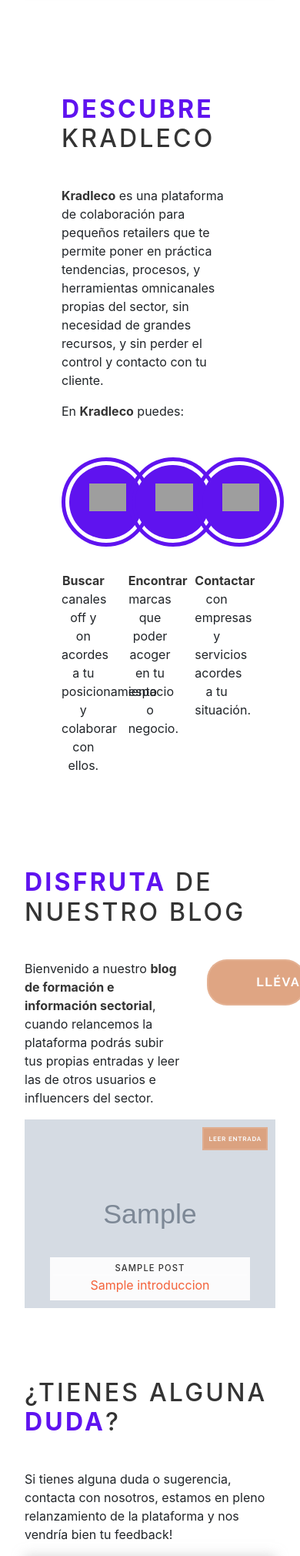
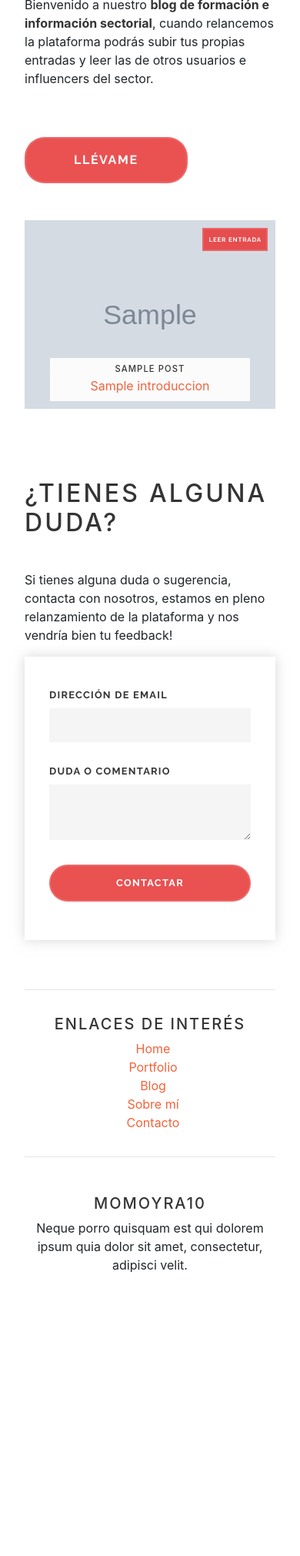
Before and after one commit to Quitiweb/game_artist, a Django app: template templates/landing/index.html in a window 390 px wide; the page is wider, and only the part inside the window is pictured. Shown: the part 2804-4825 px from the top of that part at 77% size. After the commit the page ends 4457 px from the top of that part, so only its background shows below. Run offline with Django 3.2, Linux system fonts and the light colour scheme; the template is opened without the code that fills it: most values are stand-ins (such as "Sample title", 1, 10 or a date in 2020); grey boxes marked "Sample" are stand-in pictures; form fields are guessed from the names that the template uses; some libraries are stand-ins or nearby versions; grey boxes are pictures that could not be loaded.

Commit message:
Terminado mas o menos el diseño responsive del landing, a falta del blog.

```diff
--- a/static/landing/css/landing.css
+++ b/static/landing/css/landing.css
@@ -1154,7 +1166,7 @@ input, select, textarea {
 		-webkit-transition: background-color 0.2s ease-in-out;
 		-ms-transition: background-color 0.2s ease-in-out;
 		transition: background-color 0.2s ease-in-out;
-		background-color: #DC9B74;
+		background-color: #e83c3c;;
 		border-radius: 26px;
 		opacity: 0.89;
 		border: 0;
--- a/static/main/assets/css/header.css
+++ b/static/main/assets/css/header.css
@@ -17,10 +17,10 @@
 	}
 
         #header .artista {
-            width: 50%;
+            width: 80%;
             position: absolute;
             top: 1em;
-            left: 5em;
+            /*left: 5em;*/
         }
 
             #header .artista h6 {
@@ -147,7 +147,7 @@
 			}
 
 		    #header.alt nav a:hover {
-		        color: #00000;
+		        color: #e83c3c;
 		    }
 
 		@media screen and (max-width: 980px) {
@@ -170,8 +170,7 @@
 		@media screen and (max-width: 736px) {
 
 			#header {
-				height: 2.75em;
-				line-height: 2.75em;
+
 			}
 
 				#header nav {
@@ -182,8 +181,6 @@
 				}
 
 					#header nav a {
-						height: inherit;
-						line-height: inherit;
 					}
 
 						#header nav a[href="#menu"] {
@@ -200,7 +197,7 @@
 
 		@media screen and (max-width: 480px) {
 
-			#header nav a[href="#menu"] {
+/*			#header nav a[href="#menu"] {
 				width: 4em;
 				white-space: nowrap;
 				text-indent: 4em;
@@ -216,6 +213,6 @@
 					text-align: right;
 					margin-left: 0;
 					padding-right: 1.25em;
-				}
+				}*/
 
 		}
--- a/templates/landing/base.html
+++ b/templates/landing/base.html
@@ -6,6 +6,8 @@
 
         <!-- Verificar el sitio web en Google Webmasters -->
 		<meta name="google-site-verification" content="lsjetXvJbnfErFsY40Acio-XFPhgVtAESjRp1zPBeIQ" />
+        <meta name="viewport" content="width=device-width, initial-scale=1">
+        <link rel="stylesheet" href="path/to/font-awesome/css/font-awesome.min.css">
 
         <!-- Global site tag (gtag.js) - Google Analytics -->
         <script async src="https://www.googletagmanager.com/gtag/js?id=UA-136254464-1"></script>
--- /dev/null
+++ b/templates/landing/inc/banda.html
@@ -0,0 +1,28 @@
+{% load static %}
+
+<section id="pruebalo-gratis">
+    <div class="pruebalo-gratis">
+        <div class="row gtr-uniform">
+            <div class="col-12">
+                <div class="sombra-box justify-content-center" id="banda">
+                    <!-- <div class="logo"><span class="icon fa-diamond"></span></div> -->
+                    <div class="col-12"><span class="image"><img src="{% static 'landing/images/Image_Landing_2.png' %}" alt="" /></span></div>
+                <div class="row text-center"  align="center">
+                <div class="col-3"></div>
+                <p class="col-lg-6 p-4" style="font-size:16px;  background-color:rgba(255,255,255, 0.3); border-radius: 20px;">
+                    <strong style="color: black; z-index:10;">
+                        Me llamo Paloma Ribeiro, en el WoW era una priest de nivel chorrocientos llamada Emeren y aquí soy Momoyra10.
+                    Llevo toda mi vida dibujando y es con lo que me gano la vida. Inicié estudios de antropología,
+                    pero los dejé para centrarme al 100% en mi pasión, el mundo de la ilustración y el diseño. Dar salida a  nuevas ideas y originales
+                    </strong></p>
+                    <div class="col-3"></div>
+                </div>
+
+                    <form class="url mt-5" action="/about" method="get">
+                        <input type="submit" value="Más sobre mi" />
+                    </form>
+                </div>
+            </div>
+        </div>
+    </div>
+</section>
--- a/templates/landing/inc/blog.html
+++ b/templates/landing/inc/blog.html
@@ -1,21 +1,19 @@
 {% load static %}
 
-<section id="blog" class="wrapper alt style1">
+<section id="blog" class="wrapper alt style1" style="margin-top:10px;">
     <div class="inner">
-        <h2 class="major"><b>Disfruta</b> de nuestro blog</h2>
+        <h2 class="major">Disfruta de mi blog</h2>
         <div class="row">
-            <div class="col-8 col-12-small">
+            <div class="col-12">
                 <p>Bienvenido a nuestro <b>blog de formación e información sectorial</b>,
                 cuando relancemos la plataforma podrás subir tus propias entradas
                 y leer las de otros usuarios e influencers del sector.</p>
             </div>
-            <div class="col-4 col-12-small">
-                <ul class="actions">
-                    <li><a href="/blog" class="button">Llévame</a></li>
-                </ul>
+            <div class="col-12 mt-5">
+                <a href="/blog" class="button">Llévame</a>
             </div>
         </div>
-        <section class="features">
+        <section class="features mt-5">
             {% for p in post_list %}
                 <article>
                     <a href="/blog/{{ p.get_url }}" class="image">
--- a/templates/landing/inc/footer.html
+++ b/templates/landing/inc/footer.html
@@ -2,7 +2,7 @@
 
 <section id="footer">
     <div id="contact" class="inner">
-        <h2 class="major">¿Tienes alguna <b>duda</b>?</h2>
+        <h2 class="major">¿Tienes alguna duda?</h2>
         <p>Si tienes alguna duda o sugerencia, contacta con nosotros, estamos en pleno relanzamiento de la plataforma y nos vendría bien tu feedback!</p>
         <div class="contact-form">
             <form novalidate="novalidate" method="post" name="contact">
@@ -24,6 +24,43 @@
                 </ul>
             </form>
         </div>
+
+        <!-- Footer -->
+        <footer class="page-footer font-small blues mt-5">
+          <div class="container-fluid text-center text-md-left mt-5">
+            <div class="row mt-5">
+
+              <hr class="clearfix w-100 d-md-0 pb-3">
+              <div class="col-md-6 mb-md-0 mb-6">
+                <h5 class="text-uppercase">Enlaces de interés</h5>
+                <ul class="list-unstyled">
+                  <li>
+                    <a href="#!">Home</a>
+                  </li>
+                  <li>
+                    <a href="#!">Portfolio</a>
+                  </li>
+                  <li>
+                    <a href="#!">Blog</a>
+                  </li>
+                  <li>
+                    <a href="#!">Sobre mí</a>
+                  </li>
+                  <li>
+                    <a href="#!">Contacto</a>
+                  </li>
+                </ul>
+              </div>
+                <hr class="clearfix w-100 d-md-none pb-3">
+             <div class="col-md-6 mt-md-0 mt-3 mb-5">
+                <h5 class="text-uppercase">MOMOYRA10</h5>
+                <p>Neque porro quisquam est qui dolorem ipsum quia dolor sit amet, consectetur, adipisci velit.</p>
+              </div>
+            </div>
+          </div>
+        </footer>
+<!-- Footer -->
+
         <!--
         <ul class="contact">
             <li class="fa-envelope"><a href="#">info@kradleco.es</a></li>
--- a/templates/landing/inc/header.html
+++ b/templates/landing/inc/header.html
@@ -2,8 +2,6 @@
 
 <header id="header" class="alt container row col-12" style="width:100%; margin: 0 auto;">
     <div class="col-12">
-        <a href="/" class="image original"><img src="{% static 'main/images/ga_logo_crop.png' %}" alt="gameartist.es" /></a>
-        <a href="/" class="image white"><img src="{% static 'main/images/ga_logo_empty.png' %}" alt="gameartist.es" /></a>
 
         <div class="artista">
             <h6><b>Momoyra10</b><br><b>Paloma Ribeiro .</b> Artista Digital</h6>
@@ -18,7 +16,7 @@
         </nav>
 
         <nav class="menu">
-            <a href="#menu">Menu</a>
+            <a href="#menu"></a>
         </nav>
     </div>
 
--- a/templates/landing/inc/pruebalo.html
+++ /dev/null
@@ -1,17 +0,0 @@
-{% load static %}
-
-<section id="pruebalo-gratis">
-    <div class="pruebalo-gratis">
-        <div class="row gtr-uniform">
-            <div class="col-12">
-                <div class="sombra-box">
-                    <!-- <div class="logo"><span class="icon fa-diamond"></span></div> -->
-                    <div class="col-12"><span class="image fit"><img src="{% static 'landing/images/Image_Landing_2.png' %}" alt="Kradleco" /></span></div>
-                    <form class="url" action="/formulario" method="get">
-                        <input type="submit" value="Pruébalo Gratis" />
-                    </form>
-                </div>
-            </div>
-        </div>
-    </div>
-</section>
--- a/templates/landing/index.html
+++ b/templates/landing/index.html
@@ -9,17 +9,11 @@
 	<!-- Banner -->
 	{% include "landing/inc/banner.html" %}
 
-	<!-- Marca, espacio o servicio -->
+	<!-- Portfolio -->
 	{% include "landing/inc/portfolio.html" %}
 
-	<!-- Ventajas -->
-	{% include "landing/inc/ventajas.html" %}
-
-	<!-- Pruebalo Gratis -->
-	{% include "landing/inc/pruebalo.html" %}
-
-	<!-- Descubre -->
-	{% include "landing/inc/descubre.html" %}
+	<!-- Banda contacto  -->
+	{% include "landing/inc/banda.html" %}
 
 	<!-- Blog -->
 	{% include "landing/inc/blog.html" %}
```
Also changed, not shown: other parts of static/landing/css/landing.css (+21 -46 lines), static/landing/images/momoyra10_concept landscape lake hylia_Paloma Ribeiro.jpg (added).
